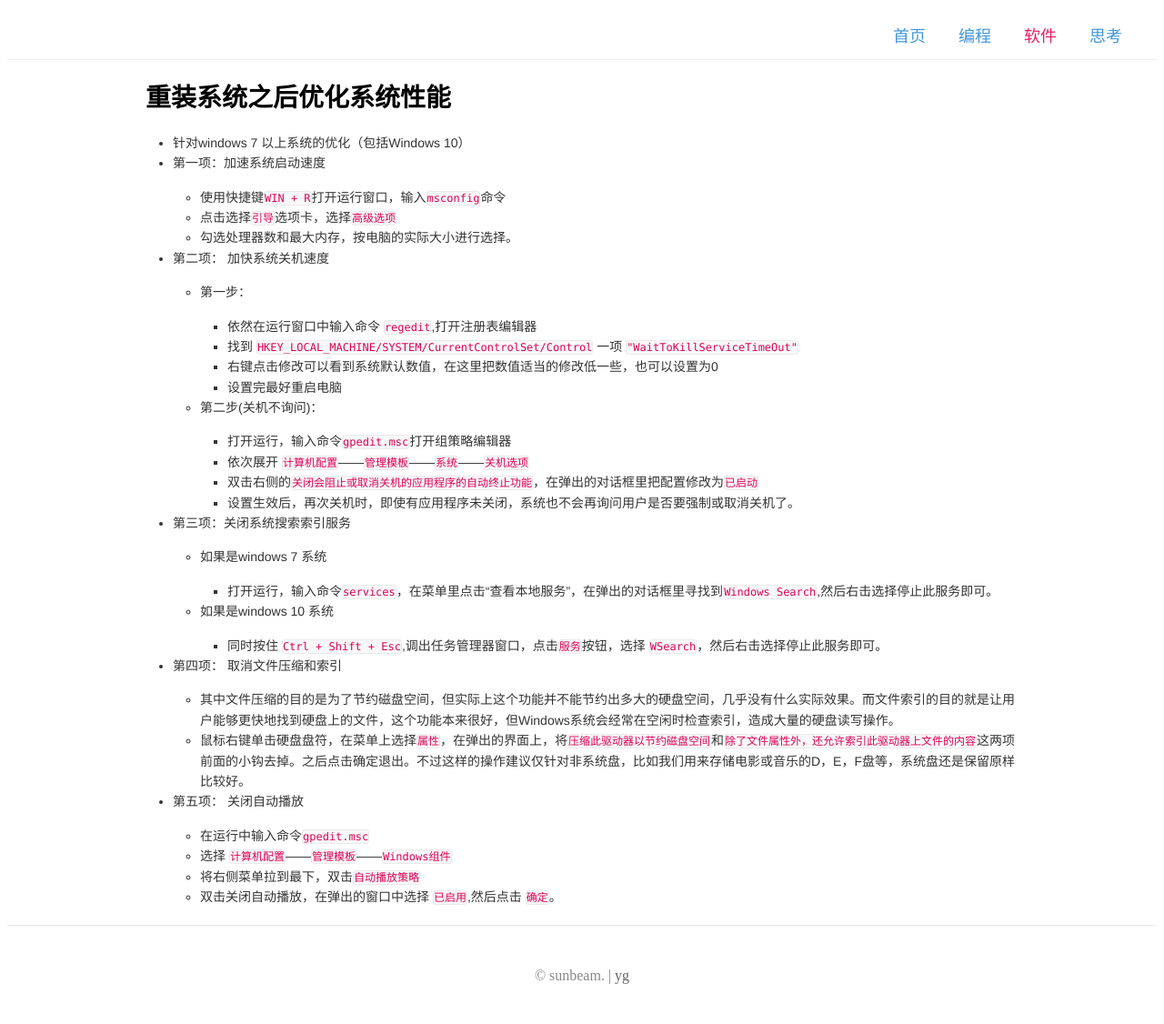
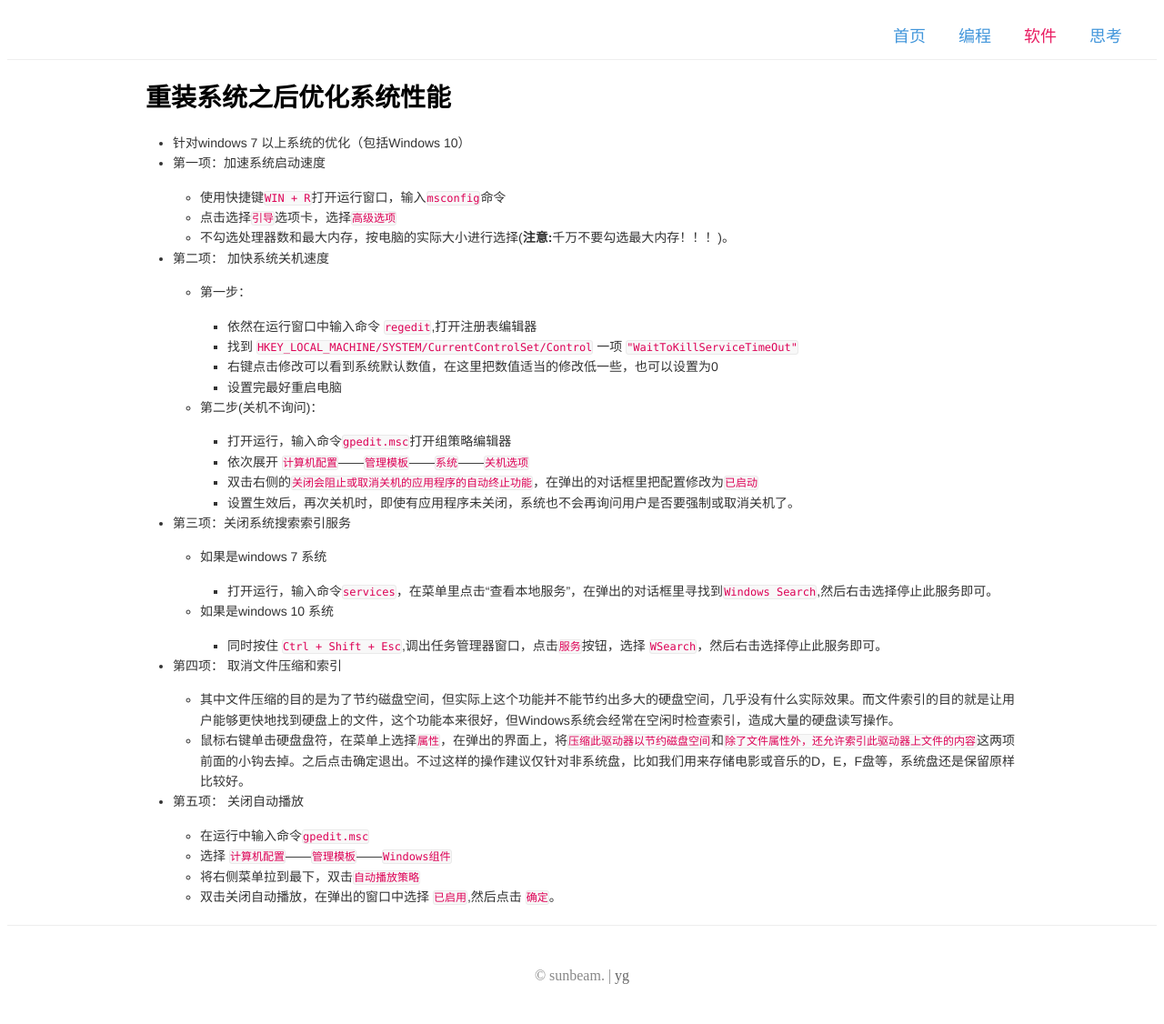
Before and after one commit to GalenYoung/galenyoung.github.io, a Jekyll site: the page built from software/soft-page08/index.html, in a window 1280 px wide. Shown: the whole page at 91% size. Built offline with Jekyll 4.4.1, drawn with Linux system fonts in a browser that asks for light colours; comment, search, counter and statistics services are not loaded.

Commit message:
更改page-8

```diff
--- a/software/soft-page08/index.html
+++ b/software/soft-page08/index.html
@@ -15,7 +15,7 @@ permalink: /software/08
                 <ul>
                     <li>使用快捷键<code>WIN + R</code>打开运行窗口，输入<code>msconfig</code>命令</li>
                     <li>点击选择<code>引导</code>选项卡，选择<code>高级选项</code></li>
-                    <li>勾选处理器数和最大内存，按电脑的实际大小进行选择。</li>
+                    <li>不勾选处理器数和最大内存，按电脑的实际大小进行选择(<b>注意:</b>千万不要勾选最大内存！！！)。</li>
                 </ul>
             </li>
             <li>
```
